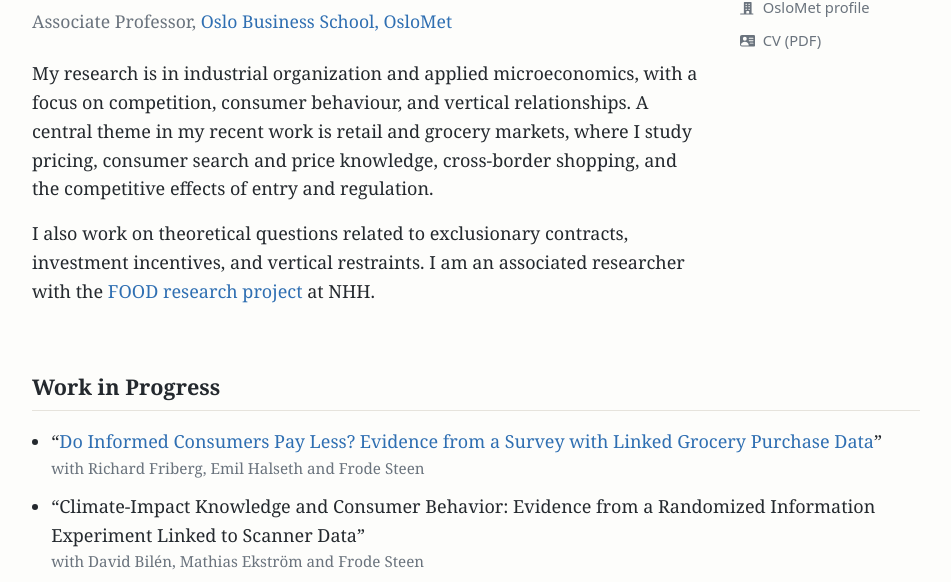
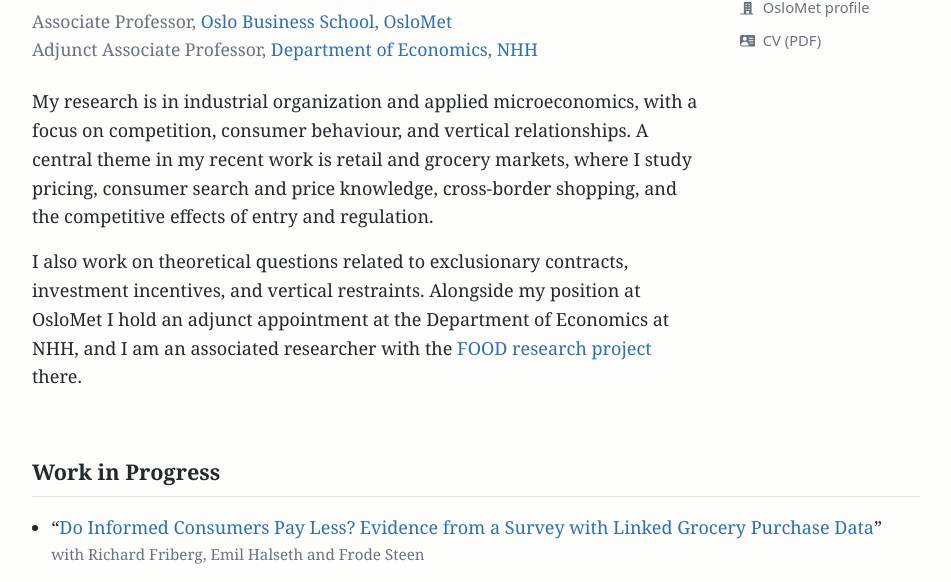
Before and after one commit to sulsaker/sulsaker.github.io, a plain HTML site: page index.html in a window 1280 px wide. Shown: the part 158-740 px from the top of the page, without its empty margins (164-1115 px from the left). Drawn offline with Linux system fonts and the light colour scheme.

Commit message:
Add adjunct associate professorship at Department of Economics, NHH

```diff
--- a/index.html
+++ b/index.html
@@ -42,7 +42,9 @@
     <div class="hero-text">
       <h1>Simen Aardal Ulsaker</h1>
       <p class="role">Associate Professor,
-        <a href="https://www.oslomet.no/en/about/sam/hhs">Oslo Business School, OsloMet</a></p>
+        <a href="https://www.oslomet.no/en/about/sam/hhs">Oslo Business School, OsloMet</a><br>
+        Adjunct Associate Professor,
+        <a href="https://www.nhh.no/en/departments/economics/">Department of Economics, NHH</a></p>
       <p class="bio">
         My research is in industrial organization and applied microeconomics,
         with a focus on competition, consumer behaviour, and vertical
@@ -53,10 +55,11 @@
       </p>
       <p class="bio">
         I also work on theoretical questions related to exclusionary contracts,
-        investment incentives, and vertical restraints. I am an associated
-        researcher with the
+        investment incentives, and vertical restraints. Alongside my position at
+        OsloMet I hold an adjunct appointment at the Department of Economics at
+        NHH, and I am an associated researcher with the
         <a href="https://www.nhh.no/en/research-centres/food/">FOOD research
-        project</a> at NHH.
+        project</a> there.
       </p>
     </div>
     <div class="hero-photo">
@@ -278,6 +281,8 @@
 
     <h3>Affiliations</h3>
     <ul class="affiliations">
+      <li>Adjunct Associate Professor, <a href="https://www.nhh.no/en/departments/economics/">Department
+      of Economics</a>, NHH</li>
       <li>Associated researcher, <a href="https://www.nhh.no/en/research-centres/food/">The
       FOOD Research Project</a>, NHH</li>
     </ul>
```
Also changed, not shown: 1 other file.
